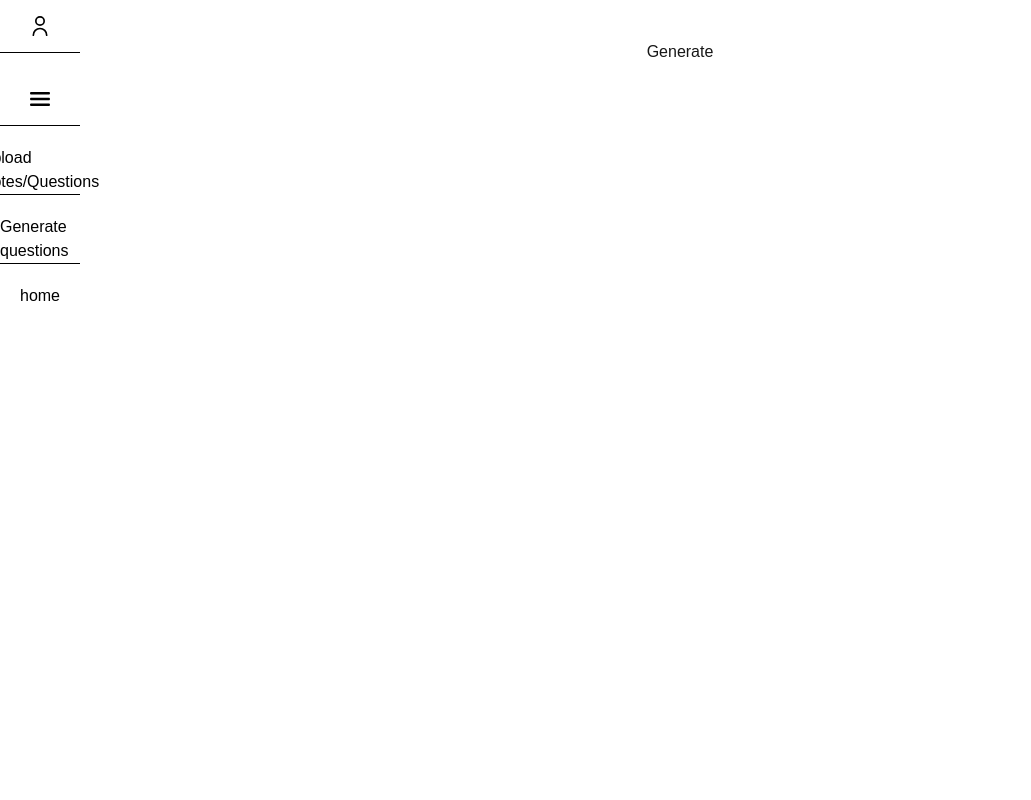
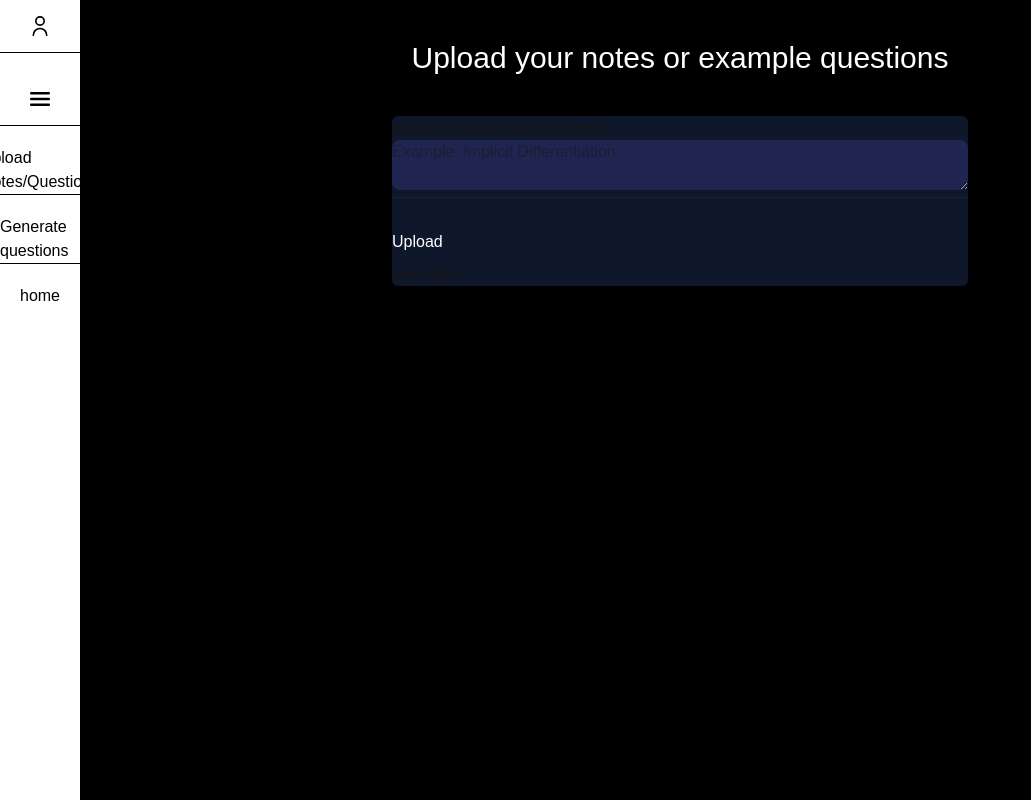
Before and after one commit to jliu4242/Studybot, a Next.js app: page /pages/generate in a window 1280 px wide. Shown: the whole page, without its empty margins (0-1031 px from the left). Built offline with nearby package versions, Linux system fonts and the light colour scheme.

Commit message:
generate page base

```diff
--- a/src/app/pages/generate/page.js
+++ b/src/app/pages/generate/page.js
@@ -1,14 +1,30 @@
 'use client'
 import { useState } from 'react';
+import '../../styles/generate.css'
 
 
 export default function uploadPage() {
     const [textbooks, setTextbooks] = useState('');
 
     return (
-        <div className='w-screen'>
+        <div className='min-h-screen w-screen bg-black'>
             <div className='text-center p-10'>
-                <h2 className=''>Generate</h2>
+                <h2 className='text-3xl text-white'>Upload your notes or example questions</h2>
+            </div>
+
+            <div className='mx-auto w-full max-w-xl text-left shadow-lg space-y-8 divide-y
+                            divide-slate-200/5 bg-slate-900 sm:overflow-hidden sm:rounded-md'>
+                    <div>
+                        <label id='label'>desired chapter/section names</label>
+                        <textarea
+                            placeholder = "Example: Implicit Differentiation"
+                            onChange={(e) => setChapters(e.target.value)}>
+                        </textarea>
+                    </div>
+                    <div>
+                        <label className='block text-white mb-2'>Upload</label>
+                        <button>Generate</button>
+                    </div>
             </div>
         </div>
     )
--- a/src/app/pages/upload/page.js
+++ b/src/app/pages/upload/page.js
@@ -5,15 +5,16 @@ import '../../styles/globals.css'
 
 export default function UploadPage() {
     const [file, setFile] = useState(null);
+    const [uploadType, setUploadType] = useState('');
 
     return (
-        <div className='min-h-screen w-screen bg-slate-900'>
+        <div className='min-h-screen w-screen bg-black'>
             <div className='text-center p-10'>
                 <h2 className='text-3xl text-white'>Upload your notes or example questions</h2>
             </div>
 
             <div className='mx-auto w-full max-w-xl text-left shadow-lg space-y-8 divide-y
-                            divide-slate-200/5 bg-slate-800 sm:overflow-hidden sm:rounded-md'>
+                            divide-slate-200/5 bg-slate-900 sm:overflow-hidden sm:rounded-md'>
                 <div className=' px-4 py-5 divide-slate-200/5 sm:p-6'>
                     <div>
                         <label className='block text-white mb-2'>Select file</label>
@@ -29,6 +30,13 @@ export default function UploadPage() {
                         />
                     </div>
                     <div>
+                        <label>Upload Type:</label>
+                        <select id='Upload Type' name='Upload Type' className='text-black'>
+                            <option value="Notes">Notes</option>
+                            <option value="Example Questions">Example Questions</option>
+                        </select>
+                    </div>
+                    <div>
                         <label className='block text-white mb-2'>Upload</label>
                         <button>Upload</button>
                     </div>
--- /dev/null
+++ b/src/app/styles/generate.css
@@ -0,0 +1,6 @@
+textarea {
+    height: 50px;
+    width: 100%;
+    background-color: #4d4fba42;
+    border-radius: 8px;
+}
```
